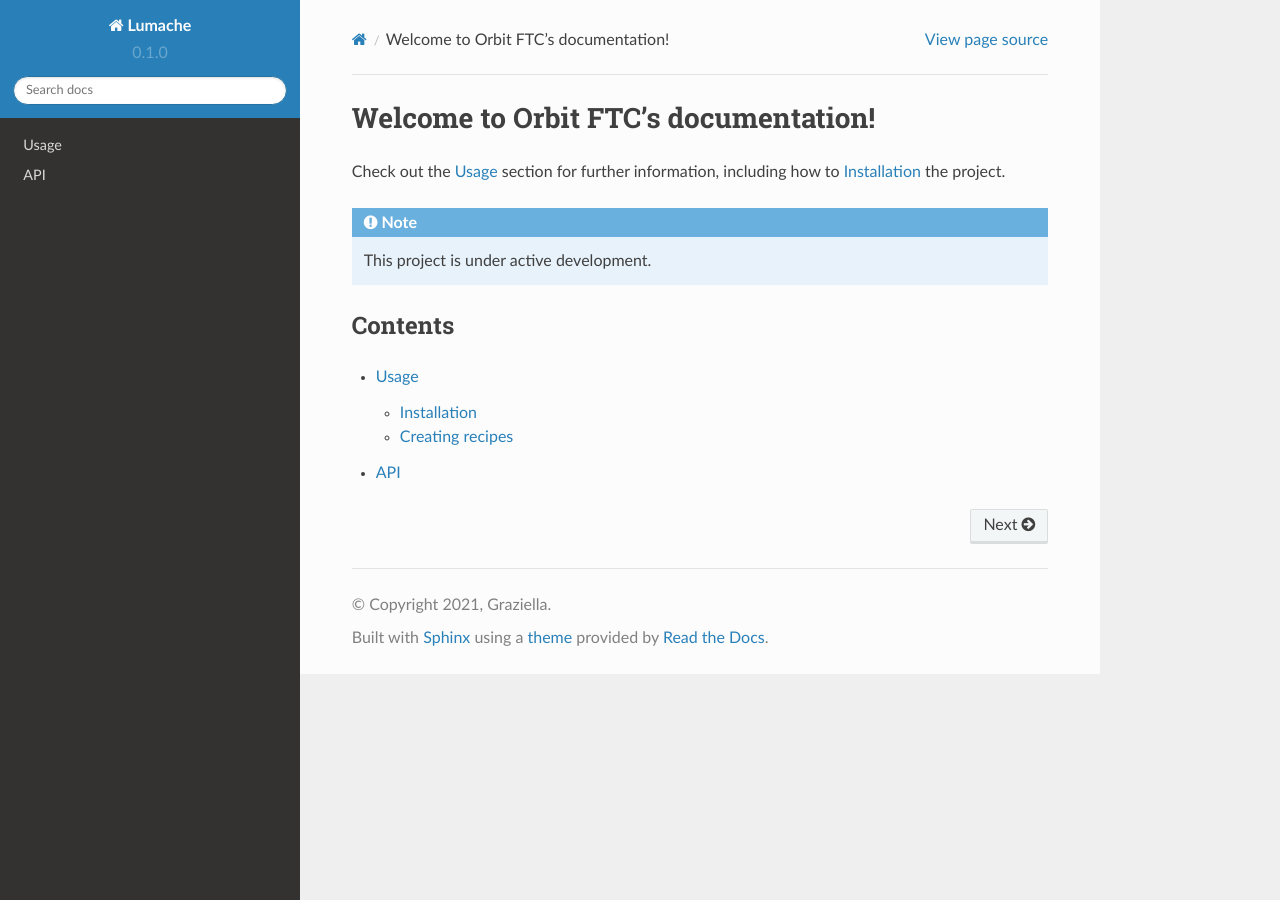
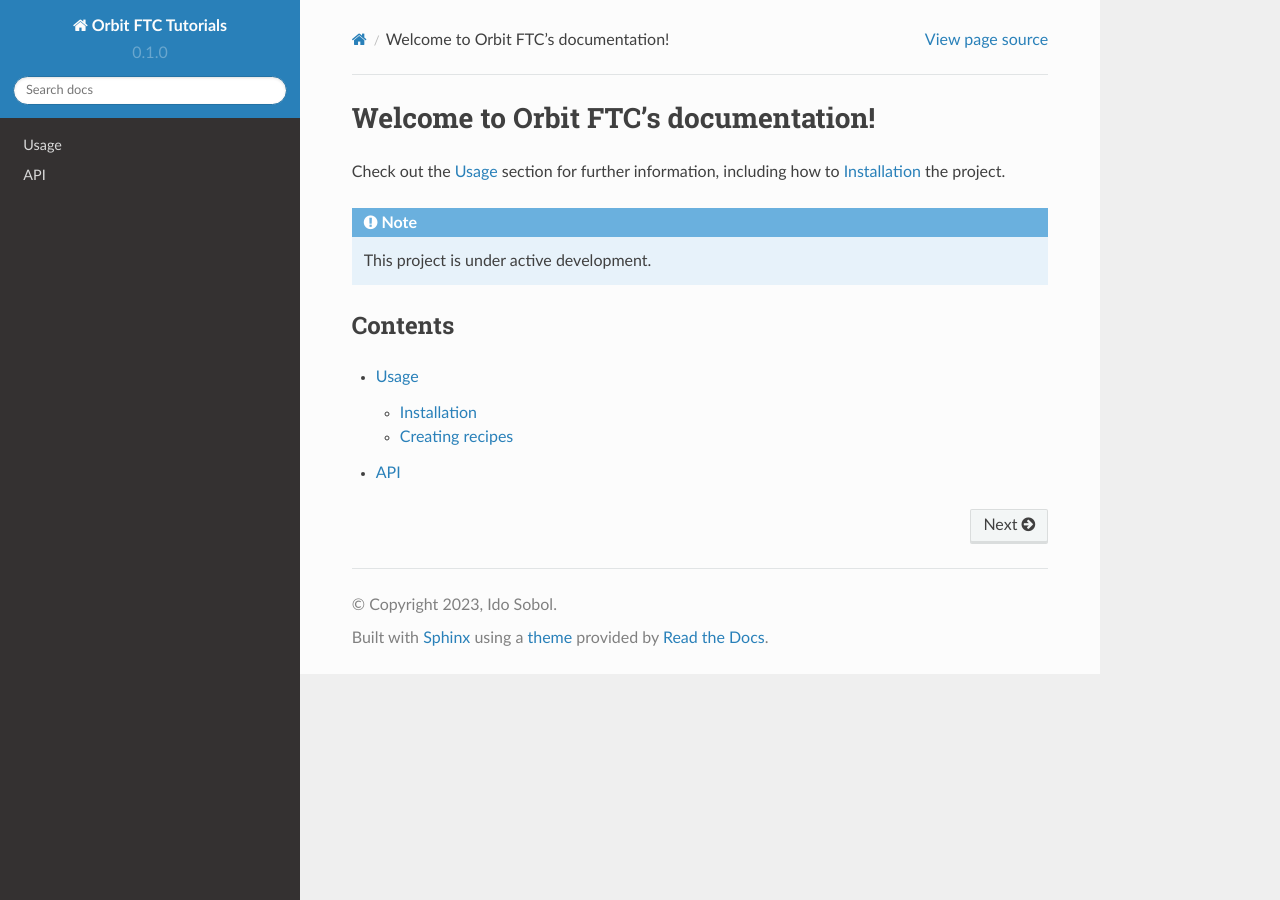
Before and after one commit to FTC-ORBIT/Tutorials-Docs, a Sphinx documentation site: the page built from docs/source/index.rst, in a window 1280 px wide. Built offline with Sphinx 7.4.7 and the Read the Docs theme 2.0.0, drawn with Linux system fonts in a browser that asks for light colours.

Commit message:
Update conf.py

```diff
--- a/docs/source/conf.py
+++ b/docs/source/conf.py
@@ -2,9 +2,9 @@
 
 # -- Project information
 
-project = 'Lumache'
-copyright = '2021, Graziella'
-author = 'Graziella'
+project = 'Orbit FTC Tutorials'
+copyright = '2023, Ido Sobol'
+author = 'Ido Sobol'
 
 release = '0.1'
 version = '0.1.0'
```
